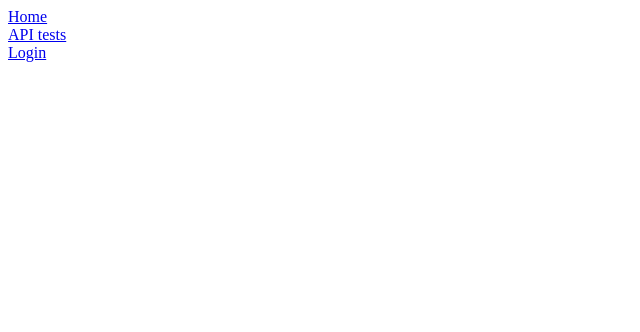
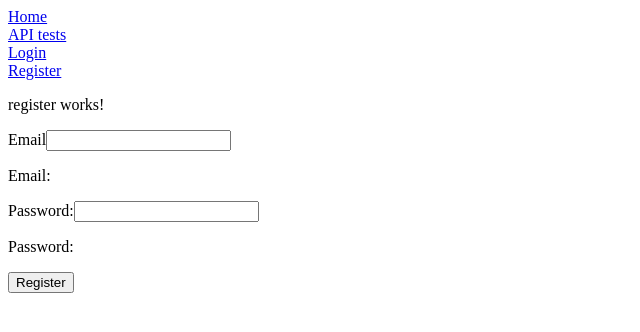
Before and after one commit to popastefan10/proiectMDSAngular, an Angular app: page /register in a window 1280 px wide. Before the commit this address led to /. Shown: the top 332 px of the page, without its empty margins (0-640 px from the left). Built offline with nearby package versions, Linux system fonts and the light colour scheme.

Commit message:
Create register form

```diff
--- a/src/app/app-routing.module.ts
+++ b/src/app/app-routing.module.ts
@@ -1,12 +1,14 @@
 import { NgModule } from '@angular/core';
 import { CommonModule } from '@angular/common';
 import { LoginComponent } from './components/login/login.component';
+import { RegisterComponent } from './components/register/register.component';
 import { RouterModule, Routes } from '@angular/router';
 import { ApiTestsComponent } from './components/api-tests/api-tests.component';
 
 const routes: Routes = [
   { path: 'api-tests', component: ApiTestsComponent },
-  { path: 'login', component: LoginComponent }
+  { path: 'login', component: LoginComponent },
+  { path: 'register', component: RegisterComponent }
 ];
 
 @NgModule({
--- a/src/app/app.component.html
+++ b/src/app/app.component.html
@@ -7,4 +7,7 @@
 <div>
   <a routerLink="/login" routerLinkActive="active" ariaCurrentWhenActive="page">Login</a>
 </div>
+<div>
+  <a routerLink="/register" routerLinkActive="active" ariaCurrentWhenActive="page">Register</a>
+</div>
 <router-outlet></router-outlet>
--- a/src/app/app.module.ts
+++ b/src/app/app.module.ts
@@ -3,11 +3,12 @@ import { BrowserModule } from '@angular/platform-browser';
 import { AppComponent } from './app.component';
 import { AppRoutingModule } from './app-routing.module';
 import { LoginComponent } from './components/login/login.component';
+import { RegisterComponent } from './components/register/register.component';
 import { ApiTestsComponent } from './components/api-tests/api-tests.component';
 import { SharedModule } from './shared/shared.module';
 
 @NgModule({
-  declarations: [AppComponent, ApiTestsComponent, LoginComponent],
+  declarations: [AppComponent, ApiTestsComponent, LoginComponent, RegisterComponent],
   imports: [BrowserModule, AppRoutingModule, SharedModule],
   providers: [],
   bootstrap: [AppComponent]
--- /dev/null
+++ b/src/app/components/register/register.component.html
@@ -0,0 +1,17 @@
+<p>register works!</p>
+
+<form [formGroup]="registerForm" (ngSubmit)="onSubmit()">
+  <div>
+    <label for="email">Email</label>
+    <input id="email" type="text" formControlName="email" />
+    <p>Email: {{ registerForm.controls.email.valueChanges | async }}</p>
+  </div>
+
+  <div>
+    <label for="password">Password:</label>
+    <input id="password" type="text" formControlName="password" />
+    <p>Password: {{ registerForm.controls.password.valueChanges | async }}</p>
+  </div>
+
+  <button type="submit">Register</button>
+</form>
--- /dev/null
+++ b/src/app/components/register/register.component.ts
@@ -0,0 +1,22 @@
+import { Component, OnInit } from '@angular/core';
+import { FormControl, FormGroup } from '@angular/forms';
+
+@Component({
+  selector: 'mds-register',
+  templateUrl: './register.component.html',
+  styleUrls: ['./register.component.scss']
+})
+export class RegisterComponent implements OnInit {
+  public readonly registerForm = new FormGroup({
+    email: new FormControl(''),
+    password: new FormControl('')
+  });
+
+  public ngOnInit(): void {}
+
+  public onSubmit(): void {
+    console.log('Register with the following credentials:');
+    console.log('email:', this.registerForm.controls.email.value);
+    console.log('password:', this.registerForm.controls.password.value);
+  }
+}
```
Also changed, not shown: src/app/components/register/register.component.scss (added), 1 other file (tests, documents, lock files or other folders).
